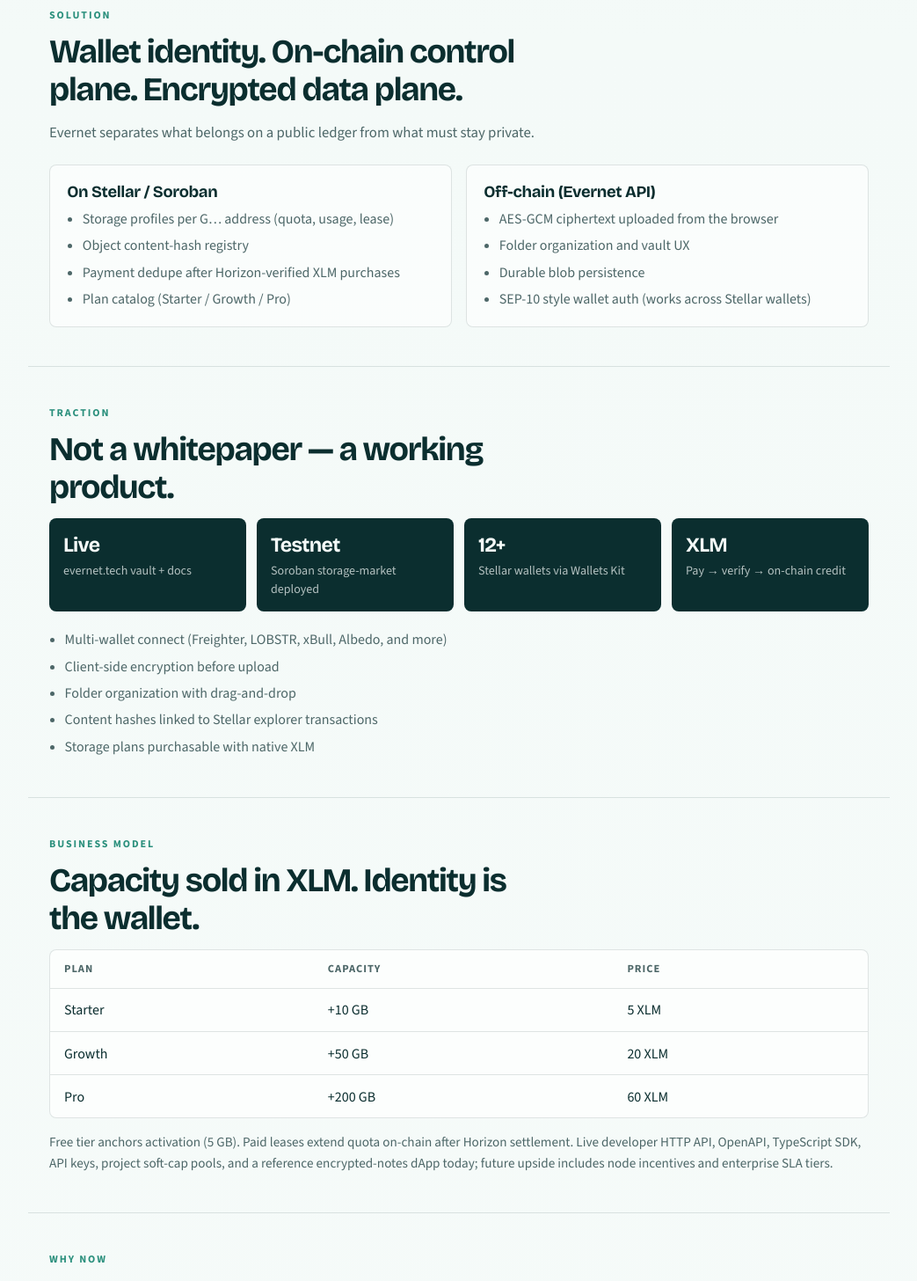
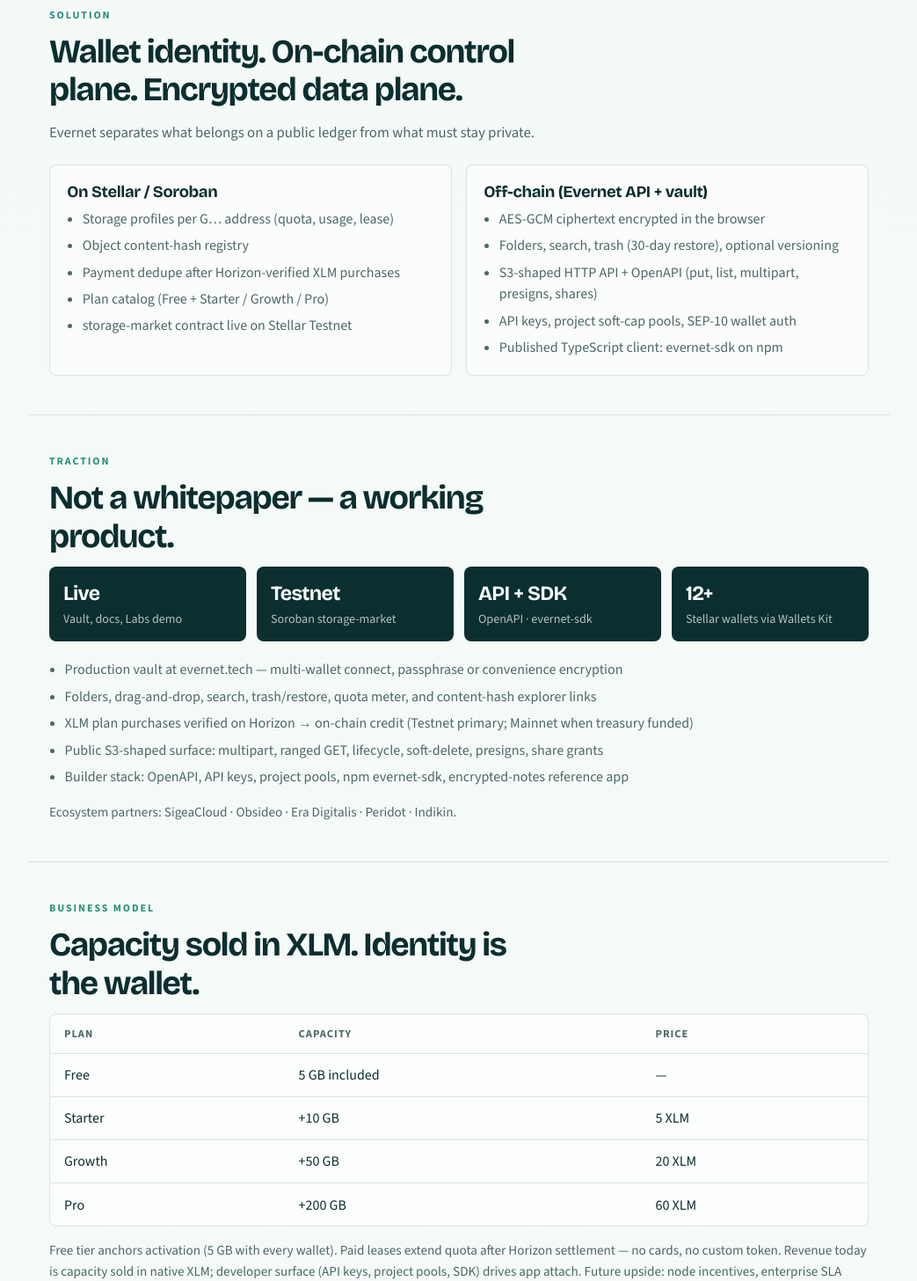
Before and after one commit to chiku524/evernet-website, a React (Vite) app: page /pitch in a window 1280 px wide. Shown: the part 1330-2786 px from the top of the page at 88% size, without its empty margins (118-1161 px from the left). Built offline with nearby package versions, Linux system fonts and the light colour scheme; no server answers.

Commit message:
Align pitch deck with shipped product and current roadmap.
Reflect the live vault, S3 API, evernet-sdk, and partners in traction; move Mainnet, audits, data-plane, and compliance into clear next/then/beyond milestones.

```diff
--- a/src/pages/Pitch.tsx
+++ b/src/pages/Pitch.tsx
@@ -59,10 +59,16 @@
 
   const plans = useMemo(
     () => [
+      { name: 'Free', capacity: '5 GB included', price: '—' },
       { name: 'Starter', capacity: '+10 GB', price: '5 XLM' },
       { name: 'Growth', capacity: '+50 GB', price: '20 XLM' },
       { name: 'Pro', capacity: '+200 GB', price: '60 XLM' },
     ],
+    [],
+  )
+
+  const partners = useMemo(
+    () => ['SigeaCloud', 'Obsideo', 'Era Digitalis', 'Peridot', 'Indikin'],
     [],
   )
 
@@ -93,8 +99,8 @@
           <h1 className="pitch-brand-hero">Evernet</h1>
           <p className="pitch-hero-line">The wallet-linked storage layer Stellar has been missing.</p>
           <p className="pitch-hero-sub">
-            Decentralized, encrypted object storage with on-chain identity, XLM payments, and Soroban
-            quota — live today on Testnet at evernet.tech.
+            Decentralized, client-encrypted object storage with wallet identity, XLM capacity, and a
+            Soroban control plane — production vault and API at evernet.tech, Testnet leases live today.
           </p>
           <div className="pitch-hero-cta">
             <a className="pitch-btn primary" href="https://evernet.tech/dashboard" target="_blank" rel="noreferrer">
@@ -112,11 +118,7 @@
           lead="Stellar moves value better than almost any chain. Builders still bolt on AWS, IPFS gateways, or UX-hostile storage networks when they need documents, media, and credentials. Evernet makes storage a first-class Stellar primitive: your address is your account, XLM buys capacity, and ciphertext stays client-encrypted."
         />
 
-        <Section
-          id="problem"
-          eyebrow="Problem"
-          title="Three gaps. One wedge."
-        >
+        <Section id="problem" eyebrow="Problem" title="Three gaps. One wedge.">
           <div className="pitch-grid three">
             <article>
               <h3>Centralized default</h3>
@@ -124,11 +126,17 @@
             </article>
             <article>
               <h3>Decentralized friction</h3>
-              <p>Many storage networks ask users to learn new wallets, tokens, and mental models — then under-deliver on product polish.</p>
+              <p>
+                Many storage networks ask users to learn new wallets, tokens, and mental models — then
+                under-deliver on product polish.
+              </p>
             </article>
             <article>
               <h3>Stellar’s missing rail</h3>
-              <p>Asset issuance and payments are mature. A native, wallet-native place to keep the data those assets refer to is not.</p>
+              <p>
+                Asset issuance and payments are mature. A native, wallet-native place to keep the data those
+                assets refer to is not.
+              </p>
             </article>
           </div>
         </Section>
@@ -145,51 +153,52 @@
                 <li>Storage profiles per G… address (quota, usage, lease)</li>
                 <li>Object content-hash registry</li>
                 <li>Payment dedupe after Horizon-verified XLM purchases</li>
-                <li>Plan catalog (Starter / Growth / Pro)</li>
+                <li>Plan catalog (Free + Starter / Growth / Pro)</li>
+                <li>storage-market contract live on Stellar Testnet</li>
               </ul>
             </div>
             <div>
-              <h3>Off-chain (Evernet API)</h3>
+              <h3>Off-chain (Evernet API + vault)</h3>
               <ul>
-                <li>AES-GCM ciphertext uploaded from the browser</li>
-                <li>Folder organization and vault UX</li>
-                <li>Durable blob persistence</li>
-                <li>SEP-10 style wallet auth (works across Stellar wallets)</li>
+                <li>AES-GCM ciphertext encrypted in the browser</li>
+                <li>Folders, search, trash (30-day restore), optional versioning</li>
+                <li>S3-shaped HTTP API + OpenAPI (put, list, multipart, presigns, shares)</li>
+                <li>API keys, project soft-cap pools, SEP-10 wallet auth</li>
+                <li>Published TypeScript client: evernet-sdk on npm</li>
               </ul>
             </div>
           </div>
         </Section>
 
-        <Section
-          id="traction"
-          eyebrow="Traction"
-          title="Not a whitepaper — a working product."
-        >
+        <Section id="traction" eyebrow="Traction" title="Not a whitepaper — a working product.">
           <div className="pitch-metrics">
             <div>
               <strong>Live</strong>
-              <span>evernet.tech vault + docs</span>
+              <span>Vault, docs, Labs demo</span>
             </div>
             <div>
               <strong>Testnet</strong>
-              <span>Soroban storage-market deployed</span>
+              <span>Soroban storage-market</span>
+            </div>
+            <div>
+              <strong>API + SDK</strong>
+              <span>OpenAPI · evernet-sdk</span>
             </div>
             <div>
               <strong>12+</strong>
               <span>Stellar wallets via Wallets Kit</span>
             </div>
-            <div>
-              <strong>XLM</strong>
-              <span>Pay → verify → on-chain credit</span>
-            </div>
           </div>
           <ul className="pitch-checklist">
-            <li>Multi-wallet connect (Freighter, LOBSTR, xBull, Albedo, and more)</li>
-            <li>Client-side encryption before upload</li>
-            <li>Folder organization with drag-and-drop</li>
-            <li>Content hashes linked to Stellar explorer transactions</li>
-            <li>Storage plans purchasable with native XLM</li>
+            <li>Production vault at evernet.tech — multi-wallet connect, passphrase or convenience encryption</li>
+            <li>Folders, drag-and-drop, search, trash/restore, quota meter, and content-hash explorer links</li>
+            <li>XLM plan purchases verified on Horizon → on-chain credit (Testnet primary; Mainnet when treasury funded)</li>
+            <li>Public S3-shaped surface: multipart, ranged GET, lifecycle, soft-delete, presigns, share grants</li>
+            <li>Builder stack: OpenAPI, API keys, project pools, npm evernet-sdk, encrypted-notes reference app</li>
           </ul>
+          <p className="pitch-note" style={{ marginTop: '1rem' }}>
+            Ecosystem partners: {partners.join(' · ')}.
+          </p>
         </Section>
 
         <Section eyebrow="Business model" title="Capacity sold in XLM. Identity is the wallet.">
@@ -214,9 +223,10 @@
             </table>
           </div>
           <p className="pitch-note">
-            Free tier anchors activation (5 GB). Paid leases extend quota on-chain after Horizon settlement.
-            Live developer HTTP API, OpenAPI, TypeScript SDK, API keys, project soft-cap pools, and a reference
-            encrypted-notes dApp today; future upside includes node incentives and enterprise SLA tiers.
+            Free tier anchors activation (5 GB with every wallet). Paid leases extend quota after Horizon
+            settlement — no cards, no custom token. Revenue today is capacity sold in native XLM; developer
+            surface (API keys, project pools, SDK) drives app attach. Future upside: node incentives,
+            enterprise SLA tiers, and compliance options for regulated builders.
           </p>
         </Section>
 
@@ -224,19 +234,31 @@
           <div className="pitch-grid two">
             <article>
               <h3>Financial inclusion</h3>
-              <p>Credentials, remittance receipts, and identity docs need cheap, user-owned storage — not another SaaS silo.</p>
+              <p>
+                Credentials, remittance receipts, and identity docs need cheap, user-owned storage — not another
+                SaaS silo.
+              </p>
             </article>
             <article>
               <h3>Soroban maturity</h3>
-              <p>Smart contracts can finally host the control plane: leases, quotas, and verifiable object registration.</p>
+              <p>
+                Smart contracts can finally host the control plane: leases, quotas, and verifiable object
+                registration — already running on Testnet.
+              </p>
             </article>
             <article>
               <h3>Wallet distribution</h3>
-              <p>LOBSTR, Freighter, xBull and others already hold users. Evernet rides that distribution instead of fighting it.</p>
+              <p>
+                LOBSTR, Freighter, xBull and others already hold users. Evernet rides that distribution instead
+                of fighting it.
+              </p>
             </article>
             <article>
               <h3>Builder demand</h3>
-              <p>dApps on Stellar still outsource blobs. A native vault + SDK is an obvious grant- and venture-aligned unlock.</p>
+              <p>
+                dApps on Stellar still outsource blobs. A live vault + S3-shaped API + SDK is the unlock grants
+                and ventures can fund against.
+              </p>
             </article>
           </div>
         </Section>
@@ -244,33 +266,53 @@
         <Section eyebrow="Go-to-market" title="Ship utility first. Expand the mesh second.">
           <ol className="pitch-steps">
             <li>
-              <strong>Product-led Stellar wedge</strong> — wallet vault, XLM checkout, docs, and demos builders can feel in minutes.
+              <strong>Product-led Stellar wedge (shipping)</strong> — wallet vault, XLM checkout, docs, OpenAPI,
+              evernet-sdk, and Labs demos builders can feel in minutes.
             </li>
             <li>
-              <strong>Ecosystem partnerships</strong> — Stellar-based apps, identity projects, and adjacent networks (e.g. data outposts / IBC-style bridges).
+              <strong>Ecosystem partnerships</strong> — grow usage with Stellar apps, finance and storage partners
+              (e.g. SigeaCloud, Obsideo, Peridot), and identity / document workflows.
             </li>
             <li>
-              <strong>Developer surface</strong> — SDKs, grants, and reference apps (document vaults, media, signed records).
+              <strong>Developer surface</strong> — deepen the SDK, grants, and reference apps (media, credentials,
+              signed records) so Evernet is the default storage import.
             </li>
             <li>
-              <strong>Decentralize the data plane</strong> — grow from API-backed durability to a broader node mesh with proof-of-retrievability.
+              <strong>Decentralize the data plane</strong> — grow from API-backed durability (Vercel Blob today)
+              to a broader node mesh with stronger retrievability guarantees.
             </li>
           </ol>
         </Section>
 
-        <Section eyebrow="Roadmap" title="Twelve months to mainnet-ready rails.">
+        <Section eyebrow="Roadmap" title="From live Testnet product to Mainnet data layer.">
           <div className="pitch-roadmap">
             <div>
               <span>Now</span>
-              <p>Testnet vault, Soroban market, multi-wallet UX, XLM billing.</p>
+              <p>
+                Live vault, S3-shaped API, XLM plans, Testnet Soroban control plane, multi-wallet UX, and
+                published evernet-sdk.
+              </p>
             </div>
             <div>
               <span>Next</span>
-              <p>Audits, compliance logging options, npm-published SDK distribution.</p>
+              <p>
+                Mainnet storage-market deploy, production control-plane hardening, security audits, and partner
+                app rollouts.
+              </p>
             </div>
             <div>
               <span>Then</span>
-              <p>Mainnet payments, node incentives, and production SLAs for regulated builders.</p>
+              <p>
+                Distributed data plane and durability proofs; compliance-friendly audit logs and GDPR/MiCA-oriented
+                options.
+              </p>
+            </div>
+            <div>
+              <span>Beyond</span>
+              <p>
+                Node incentives, production SLAs for regulated builders, and Evernet as the default data layer for
+                Stellar finance, identity, and archival.
+              </p>
             </div>
           </div>
         </Section>
@@ -307,7 +349,7 @@
           id="ask"
           eyebrow="The ask"
           title="Partner with us to make storage native to Stellar."
-          lead="We’re raising to harden the protocol, complete audits, and put Evernet in the hands of Stellar builders and end users — with a live product already demonstrating the loop."
+          lead="We’re raising to harden the protocol for Mainnet, complete audits, expand the data plane, and put Evernet in more Stellar builders’ and end users’ hands — with a live product already demonstrating the full loop."
         >
           <div className="pitch-ask">
             <a className="pitch-btn primary" href="mailto:hello@evernet.tech?subject=Evernet%20investor%20brief">
@@ -325,6 +367,14 @@
             · Docs:{' '}
             <a href="https://evernet.tech/docs" target="_blank" rel="noreferrer">
               /docs
+            </a>{' '}
+            · Labs:{' '}
+            <a href="https://evernet.tech/labs/notes" target="_blank" rel="noreferrer">
+              encrypted notes
+            </a>{' '}
+            · npm:{' '}
+            <a href="https://www.npmjs.com/package/evernet-sdk" target="_blank" rel="noreferrer">
+              evernet-sdk
             </a>
           </p>
         </Section>
--- a/src/pitch.css
+++ b/src/pitch.css
@@ -335,7 +335,7 @@
 
 .pitch-roadmap {
   display: grid;
-  grid-template-columns: repeat(3, minmax(0, 1fr));
+  grid-template-columns: repeat(4, minmax(0, 1fr));
   gap: 1rem;
 }
 
@@ -404,7 +404,17 @@
 @media (max-width: 860px) {
   .pitch-grid.two,
   .pitch-grid.three,
-  .pitch-split,
+  .pitch-split {
+    grid-template-columns: 1fr;
+  }
+
+  .pitch-metrics,
+  .pitch-roadmap {
+    grid-template-columns: 1fr 1fr;
+  }
+}
+
+@media (max-width: 560px) {
   .pitch-metrics,
   .pitch-roadmap {
     grid-template-columns: 1fr;
```
